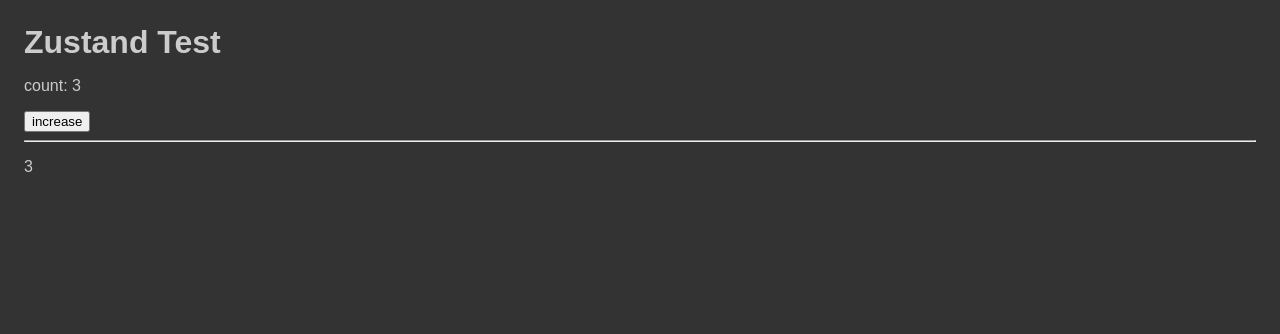
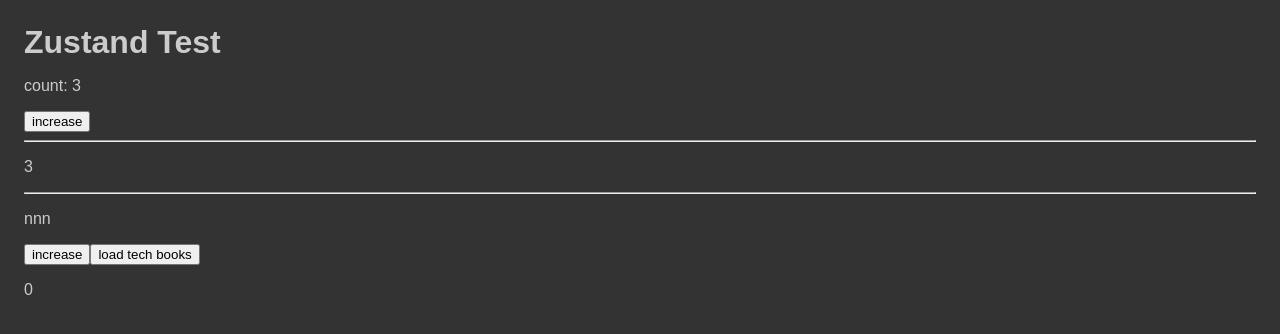
Before and after one commit to edwardtanguay/zustand-test, a React (Vite) app: page / in a window 1280 px wide. Shown: the top 334 px of the page. Built offline with nearby package versions, Linux system fonts and the light colour scheme.

Commit message:
load api test with error

```diff
--- a/package.json
+++ b/package.json
@@ -9,6 +9,7 @@
     "preview": "vite preview"
   },
   "dependencies": {
+    "axios": "^0.27.2",
     "react": "^18.2.0",
     "react-dom": "^18.2.0",
     "sass": "^1.54.5",
--- a/src/App.tsx
+++ b/src/App.tsx
@@ -1,9 +1,11 @@
 import { useStore, AppState } from './appStore';
 import './App.scss';
 import { First } from './components/First';
+import { LoadAppData } from './appStore';
 
 function App() {
 	const count = useStore((state: AppState) => state.count);
+	const techBooks = useStore((state: AppState) => state.techBooks);
 	const increaseCount = useStore((state: AppState) => state.increaseCount);
 
 	return (
@@ -13,6 +15,9 @@ function App() {
 			<button onClick={increaseCount}>increase</button>
 			<hr />
 			<First />
+			<hr />
+			<LoadAppData />
+			<p>{techBooks.length}</p>
 		</div>
 	);
 }
--- a/src/appStore.tsx
+++ b/src/appStore.tsx
@@ -1,13 +1,52 @@
+import { useEffect } from 'react';
+import axios from 'axios';
 import create from 'zustand';
+
+const url = 'https://edwardtanguay.netlify.app/share/techBooks.json';
 
 export interface AppState {
 	search: string;
 	count: number;
 	increaseCount: () => void;
+	techBooks: any[];
+	loadTechBooks: (techBooks: any[]) => void;
 }
 
 export const useStore = create<AppState>((set) => ({
 	search: '',
 	count: 3,
 	increaseCount: () => set((state: AppState) => ({ count: state.count + 1 })),
+	techBooks: [],
+	loadTechBooks: (techBooks: any[]) =>
+		set((state: AppState) => ({
+			techBooks: (state.techBooks = techBooks),
+		})),
 }));
+
+export const LoadAppData = () => {
+	const loadTechBooks = (techBooks: any[]) =>  useStore((state: AppState) => state.techBooks = techBooks);
+	const increaseCount = useStore((state: AppState) => state.increaseCount);
+	// useEffect(() => {
+	// 	(async () => {
+	// 		const _techBooks = (await axios.get(url)).data;
+	// 		console.log(_techBooks);
+	// 		// loadTechBooks(_techBooks);
+	// 	})();
+	// }, []);
+
+	const handleLoadTechBooks = async () => {
+		(async () => {
+			const _techBooks = (await axios.get(url)).data;
+			console.log(_techBooks);
+			loadTechBooks(_techBooks);
+			increaseCount();
+		})();
+	}
+	return (
+		<>
+			<p>nnn</p>
+			<button onClick={increaseCount}>increase</button>
+			<button onClick={handleLoadTechBooks}>load tech books</button>
+		</>
+	);
+};
```
Also changed, not shown: 1 other file (tests, documents, lock files or other folders).
